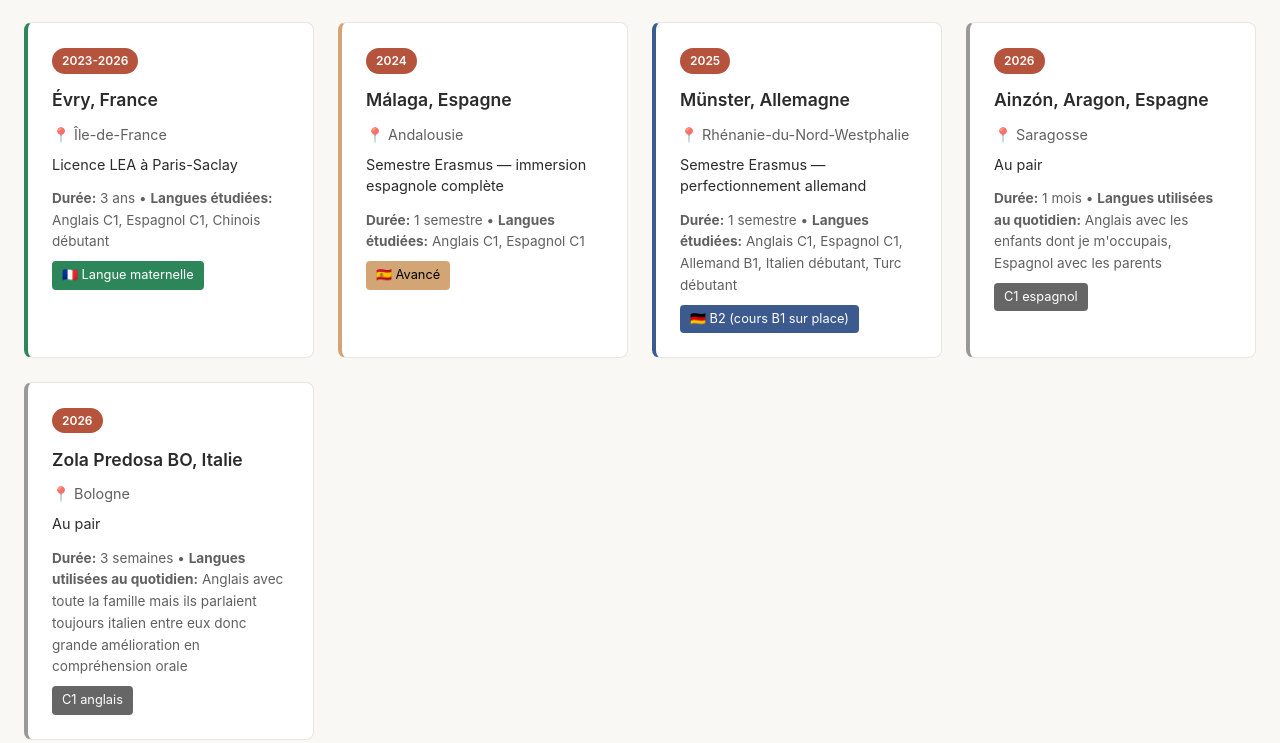
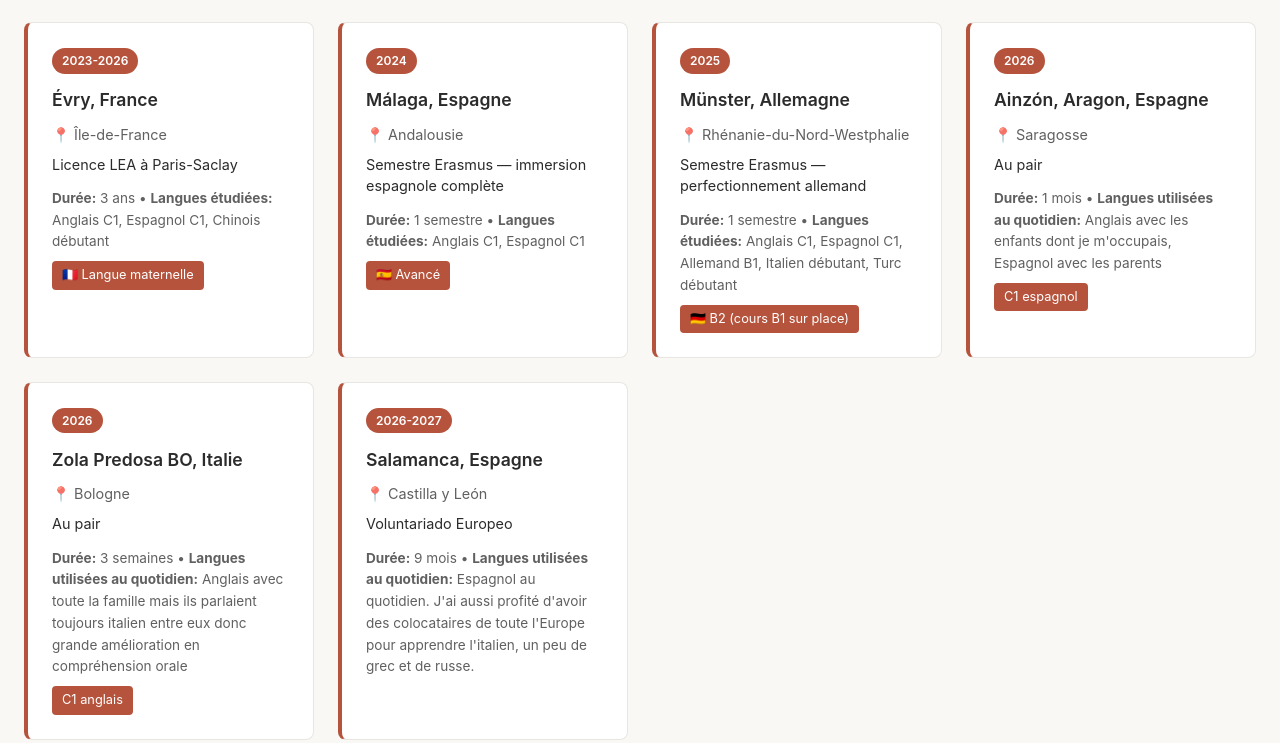
Before and after one commit to ceae/main.github.io, a plain HTML site: page index.html in a window 1280 px wide. Shown: the part 1129-1872 px from the top of the page. Drawn offline with nearby package versions, Linux system fonts and the light colour scheme.

Commit message:
Remove experience categories and add Salamanca experience

```diff
--- a/index.html
+++ b/index.html
@@ -138,7 +138,7 @@
       transition: all 0.2s ease;
     }
 
-        .filter-btn:hover,
+    .filter-btn:hover,
     .filter-btn.active {
       background: var(--lang-color, var(--accent));
       color: white;
@@ -166,11 +166,6 @@
       transform: translateY(-2px);
       box-shadow: 0 4px 12px rgba(0, 0, 0, 0.1);
     }
-
-    .timeline-item.native { border-left-color: var(--success); }
-    .timeline-item.advanced { border-left-color: var(--warning); }
-    .timeline-item.intermediate { border-left-color: var(--info); }
-    .timeline-item.other { border-left-color: #999; }
 
     .timeline-year {
       display: inline-block;
@@ -210,11 +205,6 @@
       padding: 4px 10px;
       border-radius: 4px;
     }
-
-    .timeline-level.native { background: var(--success); }
-    .timeline-level.advanced { background: var(--warning); color: #000; }
-    .timeline-level.intermediate { background: var(--info); }
-    .timeline-level.other { background: #666; }
 
     .legend {
       display: grid;
@@ -333,7 +323,7 @@
       border-top: 1px solid var(--border);
     }
 
-        /* Navigation externe */
+    /* Navigation externe */
     .site-nav {
       display: flex;
       flex-direction: column;
@@ -407,22 +397,24 @@
     <p>Explorez mes expériences d'apprentissage des langues à travers le monde</p>
 
     <div class="stats">
-      <div class="stat-item"><div class="stat-value">5</div><div class="stat-label">Destinations</div></div>
-      <div class="stat-item"><div class="stat-value">7</div><div class="stat-label">Langues</div></div>
+      <div class="stat-item"><div class="stat-value">6</div><div class="stat-label">Destinations</div></div>
+      <div class="stat-item"><div class="stat-value">9</div><div class="stat-label">Langues</div></div>
     </div>
   </header>
 
   <section>
     <h2>Carte interactive</h2>
-        <div class="map-controls">
+    <div class="map-controls">
       <button class="filter-btn active" data-filter="all">Tous les points</button>
-      <button class="filter-btn" data-filter="french"  style="--lang-color: #f59e0b;">Français</button>
+      <button class="filter-btn" data-filter="french" style="--lang-color: #f59e0b;">Français</button>
       <button class="filter-btn" data-filter="english" style="--lang-color: #3b82f6;">Anglais</button>
       <button class="filter-btn" data-filter="spanish" style="--lang-color: #dc2626;">Espagnol</button>
       <button class="filter-btn" data-filter="italian" style="--lang-color: #15803d;">Italien</button>
-      <button class="filter-btn" data-filter="german"  style="--lang-color: #8b5cf6;">Allemand</button>
+      <button class="filter-btn" data-filter="german" style="--lang-color: #8b5cf6;">Allemand</button>
       <button class="filter-btn" data-filter="chinese" style="--lang-color: #ec4899;">Chinois</button>
       <button class="filter-btn" data-filter="turkish" style="--lang-color: #92400e;">Turc</button>
+      <button class="filter-btn" data-filter="greek" style="--lang-color: #0891b2;">Grec</button>
+      <button class="filter-btn" data-filter="russian" style="--lang-color: #be123c;">Russe</button>
     </div>
     <div id="map" role="region" aria-label="Carte interactive du parcours linguistique"></div>
   </section>
@@ -442,14 +434,16 @@
   // ============================================================
   // 1. COULEURS DES LANGUES
   // ============================================================
-    const languageColors = {
+  const languageColors = {
     french:  '#f59e0b', // orange
     english: '#3b82f6', // bleu
     spanish: '#dc2626', // rouge
     italian: '#15803d', // vert foncé
     german:  '#8b5cf6', // violet
     chinese: '#ec4899', // rose
-    turkish: '#92400e'  // marron
+    turkish: '#92400e', // marron
+    greek:   '#0891b2', // bleu canard
+    russian: '#be123c'  // rouge foncé
   };
 
   // ============================================================
@@ -464,7 +458,6 @@
       desc: "Licence LEA à Paris-Saclay",
       year: "2023-2026",
       level: "🇫🇷 Langue maternelle",
-      category: "native",
       languages: ["french", "english", "spanish", "chinese"],
       duration: "3 ans",
       lang_studied: "Anglais C1, Espagnol C1, Chinois débutant"
@@ -477,7 +470,6 @@
       desc: "Semestre Erasmus — immersion espagnole complète",
       year: "2024",
       level: "🇪🇸 Avancé",
-      category: "advanced",
       languages: ["english", "spanish"],
       duration: "1 semestre",
       lang_studied: "Anglais C1, Espagnol C1"
@@ -490,7 +482,6 @@
       desc: "Semestre Erasmus — perfectionnement allemand",
       year: "2025",
       level: "🇩🇪 B2 (cours B1 sur place)",
-      category: "intermediate",
       languages: ["english", "spanish", "german", "italian", "turkish"],
       duration: "1 semestre",
       lang_studied: "Anglais C1, Espagnol C1, Allemand B1, Italien débutant, Turc débutant"
@@ -503,7 +494,6 @@
       desc: "Au pair",
       year: "2026",
       level: "C1 espagnol",
-      category: "other",
       languages: ["english", "spanish"],
       duration: "1 mois",
       lang_spoken: "Anglais avec les enfants dont je m'occupais, Espagnol avec les parents"
@@ -516,10 +506,20 @@
       desc: "Au pair",
       year: "2026",
       level: "C1 anglais",
-      category: "other",
       languages: ["english", "italian"],
       duration: "3 semaines",
       lang_spoken: "Anglais avec toute la famille mais ils parlaient toujours italien entre eux donc grande amélioration en compréhension orale"
+    },
+    {
+      lat: 40.977858,
+      lng: -5.678768,
+      title: "Salamanca, Espagne",
+      location: "Castilla y León",
+      desc: "Voluntariado Europeo",
+      year: "2026-2027",
+      languages: ["spanish", "italian", "greek", "russian"],
+      duration: "9 mois",
+      lang_spoken: "Espagnol au quotidien. J'ai aussi profité d'avoir des colocataires de toute l'Europe pour apprendre l'italien, un peu de grec et de russe."
     }
   ];
 
@@ -564,7 +564,7 @@
   // ============================================================
   // 5. CRÉATION DES MARQUEURS
   // ============================================================
-  experiences.forEach((exp, idx) => {
+  experiences.forEach(exp => {
     const marker = L.marker([exp.lat, exp.lng], {
       icon: createLanguageMarker(exp.languages)
     }).addTo(map);
@@ -574,7 +574,7 @@
       <div class="popup-location">${exp.location}</div>
       <div class="popup-description">${exp.desc}</div>
       <div class="popup-meta">
-        <span class="popup-level">${exp.level}</span>
+        ${exp.level ? `<span class="popup-level">${exp.level}</span>` : ''}
         <span class="popup-year">${exp.year}</span>
       </div>
     `;
@@ -583,8 +583,6 @@
 
     // Infos stockées sur le marqueur pour le filtrage
     marker.languages = exp.languages;
-    marker.levelCategory = exp.category;
-    marker.index = idx;
 
     markers.push(marker);
   });
@@ -617,7 +615,7 @@
   const timeline = document.getElementById('timeline');
   experiences.forEach(exp => {
     const item = document.createElement('div');
-    item.className = `timeline-item ${exp.category}`;
+    item.className = 'timeline-item';
     const languageInfo = exp.lang_studied
       ? `<strong>Langues étudiées:</strong> ${exp.lang_studied}`
       : `<strong>Langues utilisées au quotidien:</strong> ${exp.lang_spoken}`;
@@ -629,7 +627,7 @@
       <div style="font-size: 0.85rem; opacity: 0.75; margin-bottom: 0.5rem;">
         <strong>Durée:</strong> ${exp.duration} • ${languageInfo}
       </div>
-      <span class="timeline-level ${exp.category}">${exp.level}</span>
+      ${exp.level ? `<span class="timeline-level">${exp.level}</span>` : ''}
     `;
     timeline.appendChild(item);
   });
```
